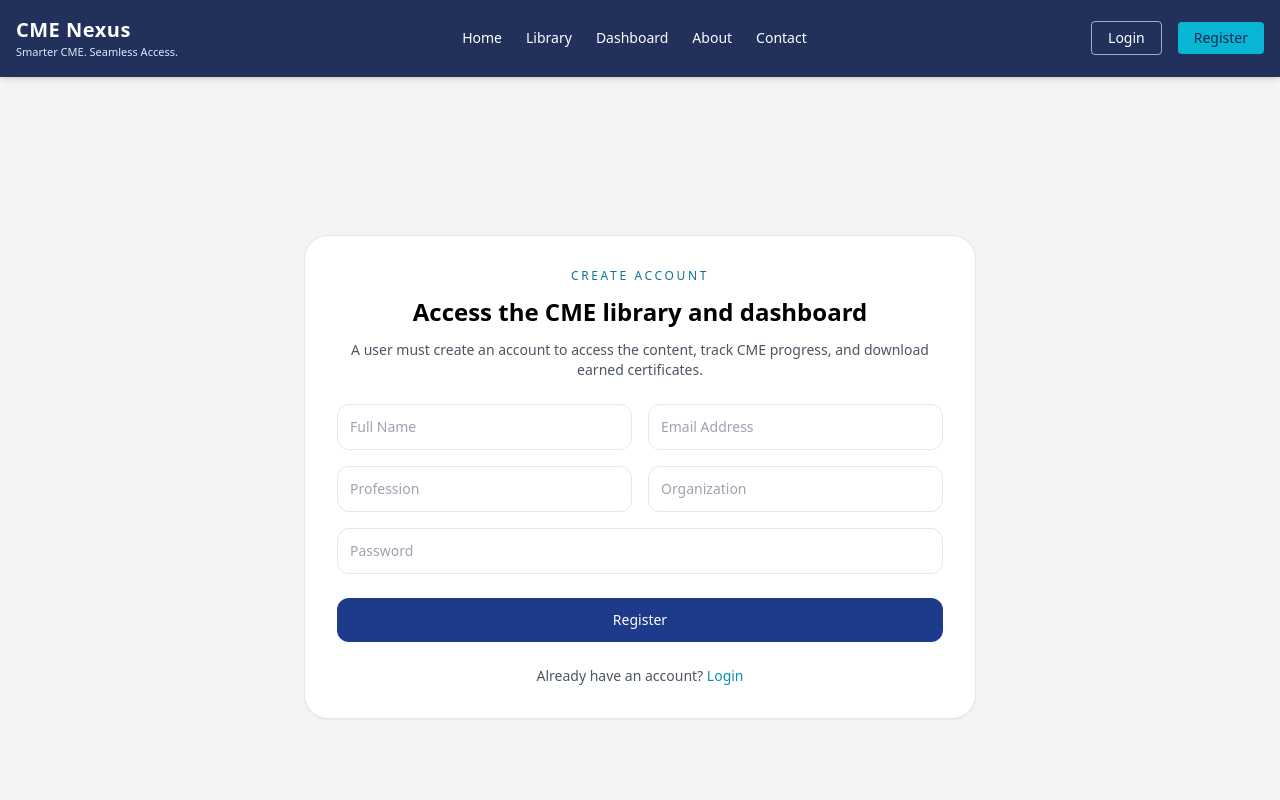
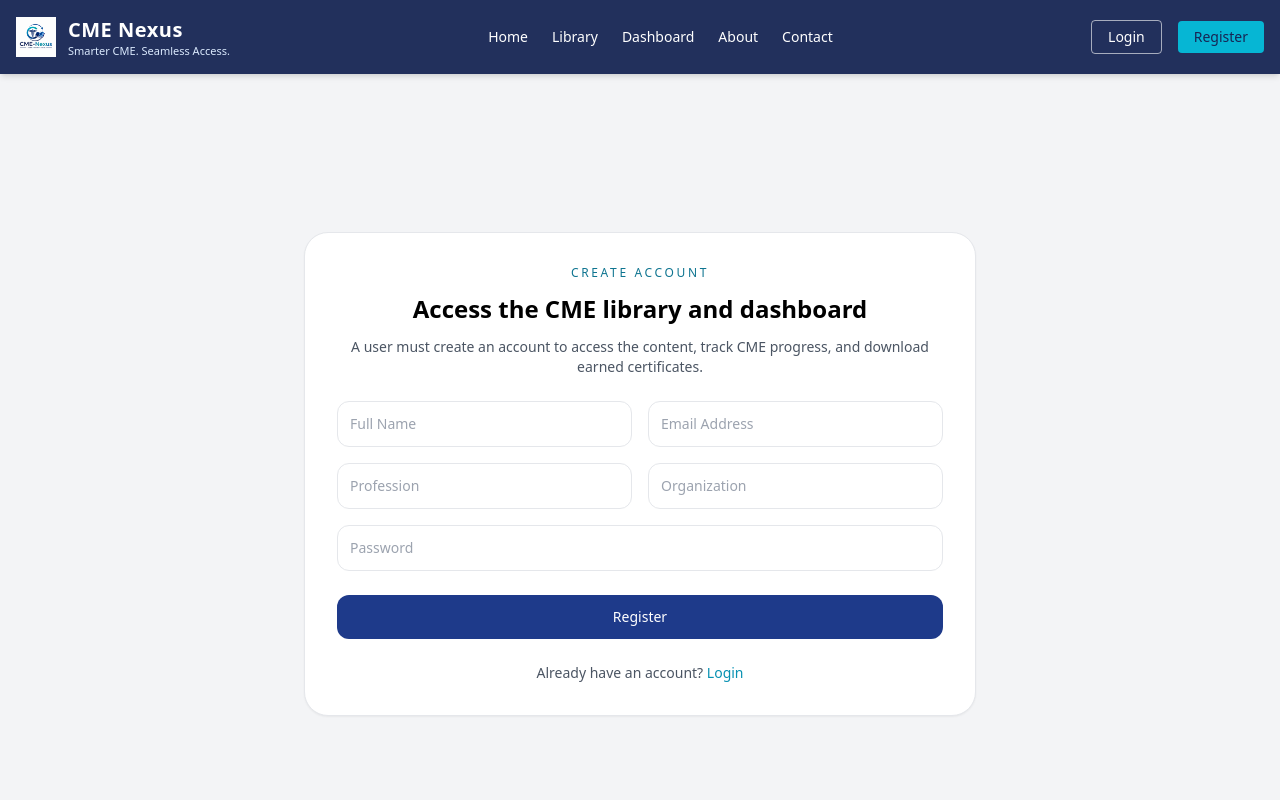
Before and after one commit to Limpaso-dev/CME-Nexus, a React (Vite) app in the folder frontend/: page /register in a window 1280 px wide. Shown: the top 800 px of the page. Built offline with nearby package versions, Linux system fonts and the light colour scheme; no server answers.

Commit message:
add logo and favicon

```diff
--- a/frontend/index.html
+++ b/frontend/index.html
@@ -2,10 +2,18 @@
 <html lang="en">
   <head>
     <meta charset="UTF-8" />
-    <link rel="icon" type="image/svg+xml" href="/favicon.svg" />
+
+    <!-- ✅ FAVICON -->
+    <link rel="icon" type="image/png" href="/logo.png" />
+
+    <!-- ✅ OPTIONAL (better browser support) -->
+    <link rel="shortcut icon" href="/logo.png" />
+    <link rel="apple-touch-icon" href="/logo.png" />
+
     <meta name="viewport" content="width=device-width, initial-scale=1.0" />
     <title>CME Nexus</title>
   </head>
+
   <body>
     <div id="root"></div>
     <script type="module" src="/src/main.jsx"></script>
--- a/frontend/src/components/Navbar.jsx
+++ b/frontend/src/components/Navbar.jsx
@@ -22,31 +22,55 @@ export default function Navbar() {
     setOpen(false);
   }, [location.pathname]);
 
-  const isActive = (path) => (location.pathname === path ? "text-cyan-300" : "");
+  const isActive = (path) =>
+    location.pathname === path ? "text-cyan-300" : "";
 
   return (
     <nav className="sticky top-0 bg-blue-950/95 backdrop-blur text-white shadow-md relative z-50">
       <div className="max-w-7xl mx-auto px-4 py-4 flex items-center justify-between">
-        <Link to="/" className="flex flex-col">
-          <span className="text-xl font-semibold tracking-wide">CME Nexus</span>
-          <span className="text-[11px] text-blue-100">Smarter CME. Seamless Access.</span>
+
+        {/* 🔷 BRAND WITH LOGO */}
+        <Link to="/" className="flex items-center gap-3">
+
+          <img
+            src="/logo.png"
+            alt="CME Nexus"
+            className="w-10 h-10 object-contain"
+          />
+
+          <div className="flex flex-col leading-tight">
+            <span className="text-xl font-semibold tracking-wide">
+              CME Nexus
+            </span>
+            <span className="text-[11px] text-blue-100">
+              Smarter CME. Seamless Access.
+            </span>
+          </div>
         </Link>
 
+        {/* DESKTOP NAV */}
         <div className="hidden md:flex items-center gap-6 text-sm">
           <Link to="/" className={`hover:text-cyan-300 ${isActive("/")}`}>Home</Link>
           <Link to={protectedHref(token, "/library")} className={`hover:text-cyan-300 ${isActive("/library")}`}>Library</Link>
           <Link to={protectedHref(token, "/dashboard")} className={`hover:text-cyan-300 ${isActive("/dashboard")}`}>Dashboard</Link>
           <Link to="/about" className={`hover:text-cyan-300 ${isActive("/about")}`}>About</Link>
           <Link to="/contact" className={`hover:text-cyan-300 ${isActive("/contact")}`}>Contact</Link>
+
           {role === "admin" && (
-            <Link to="/admin" className={`hover:text-cyan-300 ${isActive("/admin")}`}>Upload</Link>
+            <Link to="/admin" className={`hover:text-cyan-300 ${isActive("/admin")}`}>
+              Upload
+            </Link>
           )}
         </div>
 
+        {/* DESKTOP AUTH */}
         <div className="hidden md:flex items-center gap-4 text-sm">
           {token ? (
             <>
-              <span className="text-blue-100">{name ? `Welcome ${name}` : "Signed in"}</span>
+              <span className="text-blue-100">
+                {name ? `Welcome ${name}` : "Signed in"}
+              </span>
+
               <button
                 onClick={logout}
                 className="border border-white/60 px-4 py-1.5 rounded hover:bg-white hover:text-blue-950 transition"
@@ -62,6 +86,7 @@ export default function Navbar() {
               >
                 Login
               </Link>
+
               <Link
                 to="/register"
                 className="bg-cyan-500 px-4 py-1.5 rounded hover:bg-cyan-400 transition text-blue-950 font-medium"
@@ -72,15 +97,16 @@ export default function Navbar() {
           )}
         </div>
 
+        {/* MOBILE BUTTON */}
         <button
           onClick={() => setOpen((current) => !current)}
-          aria-label="Toggle menu"
           className="md:hidden text-2xl"
         >
           {open ? "x" : "☰"}
         </button>
       </div>
 
+      {/* OVERLAY */}
       {open && (
         <div
           className="fixed inset-0 bg-black/40 md:hidden"
@@ -88,6 +114,7 @@ export default function Navbar() {
         />
       )}
 
+      {/* MOBILE MENU */}
       <div
         className={`md:hidden absolute top-full left-0 w-full bg-blue-900 px-4 pb-4 space-y-3 text-sm ${
           open ? "block" : "hidden"
@@ -98,17 +125,34 @@ export default function Navbar() {
         <Link to={protectedHref(token, "/dashboard")} className={`block py-2 ${isActive("/dashboard")}`}>Dashboard</Link>
         <Link to="/about" className={`block py-2 ${isActive("/about")}`}>About</Link>
         <Link to="/contact" className={`block py-2 ${isActive("/contact")}`}>Contact</Link>
+
         {role === "admin" && (
-          <Link to="/admin" className={`block py-2 ${isActive("/admin")}`}>Upload</Link>
+          <Link to="/admin" className={`block py-2 ${isActive("/admin")}`}>
+            Upload
+          </Link>
         )}
 
         <div className="pt-3 border-t border-blue-800">
           {token ? (
-            <button onClick={logout} className="w-full text-left py-2">Logout</button>
+            <>
+              <p className="text-blue-100 mb-2">
+                {name ? `Welcome ${name}` : "Signed in"}
+              </p>
+
+              <button
+                onClick={logout}
+                className="w-full text-left py-2"
+              >
+                Logout
+              </button>
+            </>
           ) : (
             <>
               <Link to="/login" className="block py-2">Login</Link>
-              <Link to="/register" className="block bg-cyan-500 text-blue-950 px-3 py-2 rounded text-center mt-2 font-medium">
+              <Link
+                to="/register"
+                className="block bg-cyan-500 text-blue-950 px-3 py-2 rounded text-center mt-2 font-medium"
+              >
                 Register
               </Link>
             </>
```
Also changed, not shown: frontend/public/logo.png (added).
